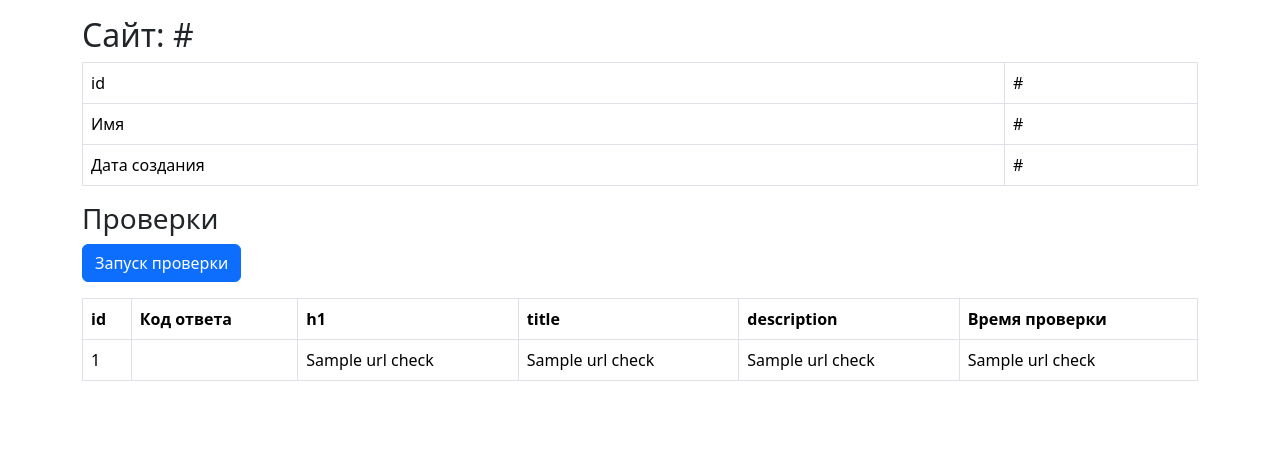
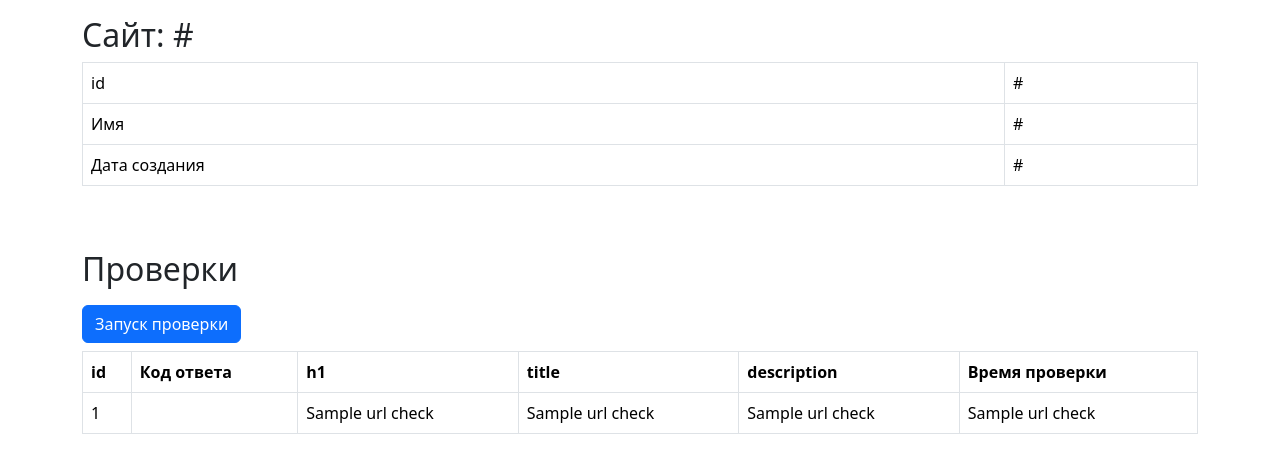
Before and after one commit to DLineX/python-project-83, a Flask app: page /urls/1 in a window 1280 px wide. Shown: the part 56-529 px from the top of the page. Run offline with Flask 3, Linux system fonts and the light colour scheme; a database or web service that is not in the repository returns one stand-in record (values such as "Sample title"); some libraries are stand-ins or nearby versions.

Commit message:
Update show.html
Fix template

```diff
--- a/page_analyzer/templates/show.html
+++ b/page_analyzer/templates/show.html
@@ -21,12 +21,12 @@
                 </tbody>
             </table>
         </div>
-        <h3>Проверки</h3>
+        <h2 class="mt-5 mb-3">Проверки</h2>
         <form action="{{ url_for('url_check', id=url.id) }}" method="post">
             <input type="submit" class="btn btn-primary" value="Запуск проверки">
         </form>
         <div>
-            <table class="table table-bordered table-hover mt-3" data-test="checks">
+            <table class="table table-bordered table-hover mt-2" data-test="checks">
                 <tbody>
                     <tr>
                         <th>id</th>
```
